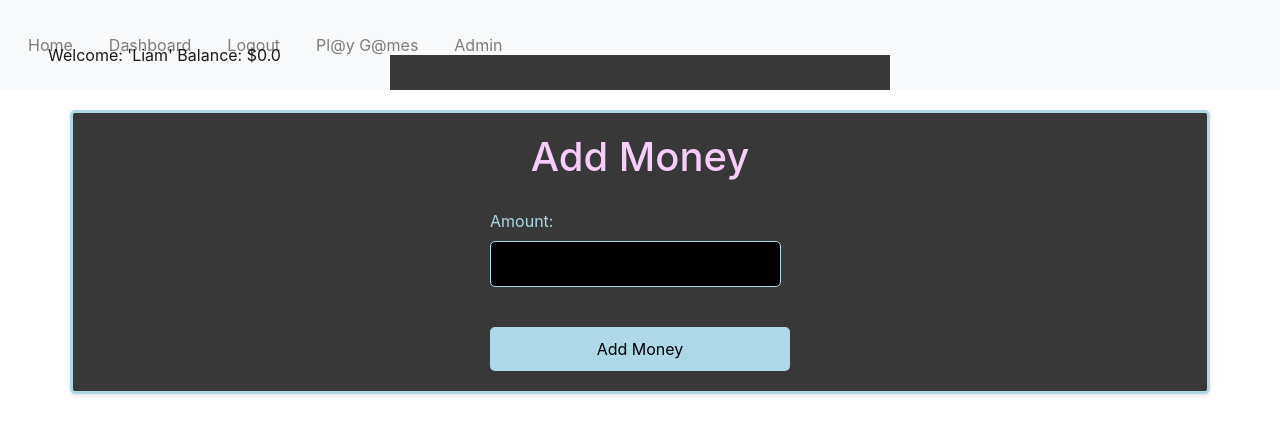
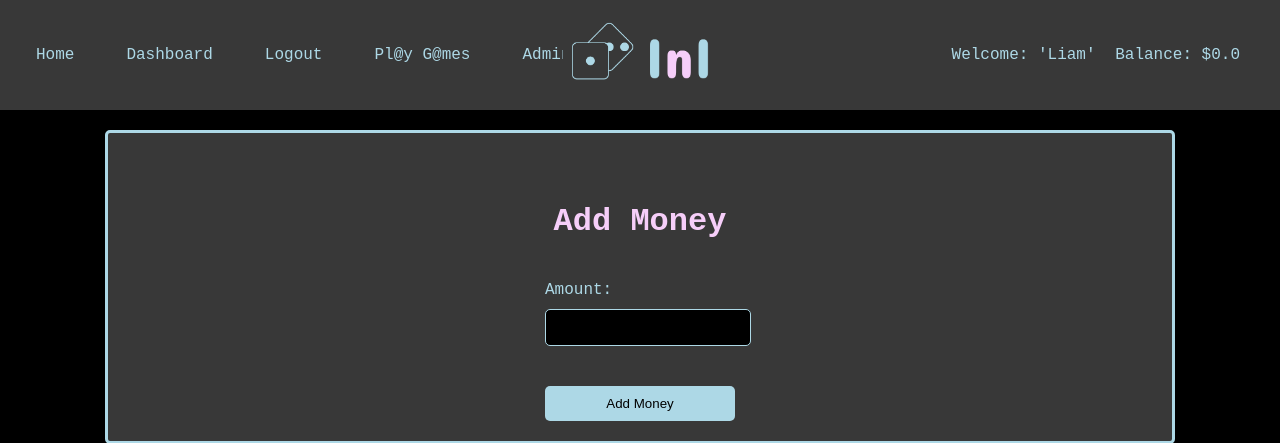
Before and after one commit to liamhacksss/project, a Flask app: page /add_money in a window 1280 px wide. Shown: the top 443 px of the page. Run offline with Flask 3, Linux system fonts and the light colour scheme; a user stored in the database is signed in; some libraries are stand-ins or nearby versions.

Commit message:
Update navbar.html

```diff
--- a/project/project/templates/navbar.html
+++ b/project/project/templates/navbar.html
@@ -1,103 +1,32 @@
-<!DOCTYPE html>
-<html lang="en">
-<head>
-  <meta charset="UTF-8">
-  <meta name="viewport" content="width=device-width, initial-scale=1.0">
-  <title>Responsive Navbar</title>
-  <link rel="stylesheet" href="https://stackpath.bootstrapcdn.com/bootstrap/4.5.2/css/bootstrap.min.css">
-  <style>
-    /* Custom styles */
-    .navbar-logo img {
-      max-height: 50px;
-    }
+<!-- project/templates/navbar.html -->
+<nav class="navbar">
 
-    /* Dropdown styles for mobile */
-    @media (max-width: 768px) {
-      .navbar-nav {
-        display: none; /* Hide navbar links on mobile */
-      }
-
-      .navbar .dropdown-menu {
-        display: block; /* Show dropdown on mobile */
-      }
-
-      .dropdown-toggle::after {
-        content: ''; /* Remove caret */
-      }
-    }
-
-    /* Show navbar links on larger screens */
-    @media (min-width: 769px) {
-      .navbar .dropdown-menu {
-        display: none; /* Hide dropdown on larger screens */
-      }
-    }
-  </style>
-</head>
-<body>
-
-<nav class="navbar navbar-expand-lg navbar-light bg-light">
-  <a class="navbar-brand" href="/">
-    <img src="{{ url_for('static', filename='logo.png') }}" alt="InI Logo" class="navbar-logo">
-  </a>
-  <button class="navbar-toggler" type="button" data-toggle="collapse" data-target="#navbarNavDropdown" aria-controls="navbarNavDropdown" aria-expanded="false" aria-label="Toggle navigation">
-    <span class="navbar-toggler-icon"></span>
-  </button>
-
-  <div class="collapse navbar-collapse" id="navbarNavDropdown">
-    <ul class="navbar-nav mr-auto">
-      <li class="nav-item"><a class="nav-link" href="/">Home</a></li>
-      {% if not user.is_authenticated %}
-        <li class="nav-item"><a class="nav-link" href="/login">Sign In</a></li>
-        <li class="nav-item"><a class="nav-link" href="/register">Register</a></li>
-        <li class="nav-item"><a class="nav-link" href="/gmes">G@mes Av@ilable</a></li>
-      {% endif %}
-      {% if user.is_authenticated %}
-        <li class="nav-item"><a class="nav-link" href="/dashboard">Dashboard</a></li>
-        <li class="nav-item"><a class="nav-link" href="/logout">Logout</a></li>
-        <li class="nav-item"><a class="nav-link" href="/gmesCards">Pl@y G@mes</a></li>
-        {% if current_user.username == 'admin' %}
-          <li class="nav-item"><a class="nav-link" href="/admin_dashboard">Admin</a></li>
-        {% endif %}
-      {% endif %}
+  <ul>
+    <li><a href="/">Home</a></li>
+    {% if not user.is_authenticated %}
+      <li><a href="/login">Sign In</a></li>
+      <li><a href="/register">Register</a></li>
+      <li><a href="/gmes">G@mes Av@ilable</a></li>
+    {% endif %}
+    {% if user.is_authenticated %}
+      <li><a href="/dashboard">Dashboard</a></li>
+      <li><a href="/logout">Logout</a></li>
+      <li><a href="/gmesCards">Pl@y G@mes</a></li>
+      {% if current_user.username == 'admin' %}
+        <li><a href="/admin_dashboard">Admin</a></li>
+      {% endif %}{% endif %}
     </ul>
+    <div class="navbar-logo">
+      <a href="/">
+        <img src="{{ url_for('static', filename='logo.png') }}" alt="InI Logo">
+      </a>
+    </div>
     {% if user.is_authenticated %}
-    <div class="navbar-text">
-      <a class="nav-link" href="/dashboard">
+    <div class="user-info">
+      <a href="/dashboard">
         <span>Welcome: '{{ user.first_name }}'</span>
         <span>Balance: ${{ user.balance }}</span>
       </a>
     </div>
     {% endif %}
-  </div>
-
-  <!-- Dropdown for mobile -->
-  <div class="dropdown d-lg-none">
-    <button class="btn btn-secondary dropdown-toggle" type="button" id="dropdownMenuButton" data-toggle="dropdown" aria-haspopup="true" aria-expanded="false">
-      Menu
-    </button>
-    <div class="dropdown-menu" aria-labelledby="dropdownMenuButton">
-      <a class="dropdown-item" href="/">Home</a>
-      {% if not user.is_authenticated %}
-        <a class="dropdown-item" href="/login">Sign In</a>
-        <a class="dropdown-item" href="/register">Register</a>
-        <a class="dropdown-item" href="/gmes">G@mes Av@ilable</a>
-      {% endif %}
-      {% if user.is_authenticated %}
-        <a class="dropdown-item" href="/dashboard">Dashboard</a>
-        <a class="dropdown-item" href="/logout">Logout</a>
-        <a class="dropdown-item" href="/gmesCards">Pl@y G@mes</a>
-        {% if current_user.username == 'admin' %}
-          <a class="dropdown-item" href="/admin_dashboard">Admin</a>
-        {% endif %}
-      {% endif %}
-    </div>
-  </div>
 </nav>
-
-<script src="https://code.jquery.com/jquery-3.5.1.slim.min.js"></script>
-<script src="https://cdn.jsdelivr.net/npm/@popperjs/core@2.5.2/dist/umd/popper.min.js"></script>
-<script src="https://stackpath.bootstrapcdn.com/bootstrap/4.5.2/js/bootstrap.min.js"></script>
-
-</body>
-</html>
```
